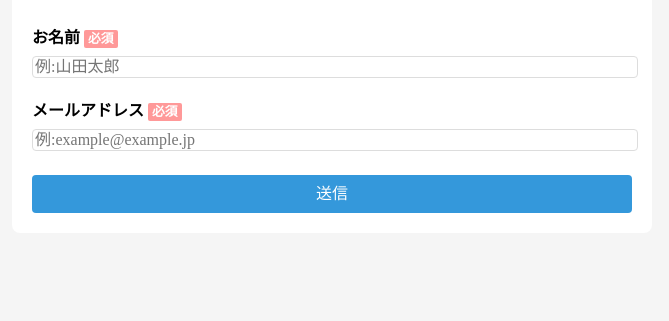
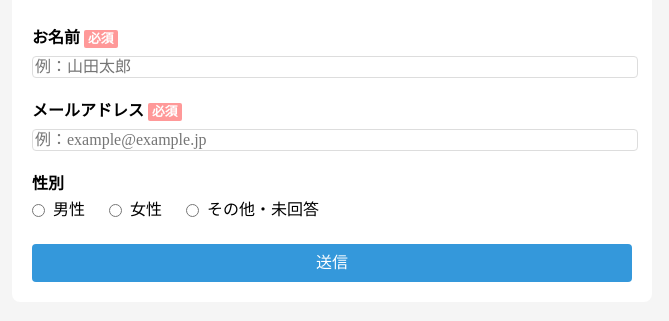
Before and after one commit to Yuto299/tomosta-form, a plain HTML site: page index.html in a window 1280 px wide. Shown: the part 95-416 px from the top of the page, without its empty margins (308-977 px from the left). Drawn offline with Linux system fonts and the light colour scheme.

Commit message:
ラジオボタン実装完了

```diff
--- a/css/style.css
+++ b/css/style.css
@@ -29,7 +29,8 @@ h1 {
   margin-bottom: 1.5rem;
 }
 
-input {
+input[type='text'],
+input[type='email'] {
   border: 1px solid #ddd;
   border-radius: 4px;
   font-size: 16px;
@@ -66,3 +67,24 @@ button:hover {
   margin-left: 4px;
   color: #fff;
 }
+
+.radio-group {
+  display: flex;
+  gap: 1.5rem;
+  margin-top: 0.5rem;
+}
+
+.radio-group label {
+  display: flex;
+  align-items: center;
+  font-weight: normal;
+  margin: 0;
+  gap: 0.5rem;
+}
+
+@media (max-width: 680px) {
+  .radio-group {
+    flex-direction: column;
+    gap: 0.5rem;
+  }
+}
--- a/index.html
+++ b/index.html
@@ -6,17 +6,37 @@
     <link rel="stylesheet" href="./css/style.css" />
     <title>入会フォーム</title>
   </head>
+
   <body>
     <div class="container">
       <h1>入会フォーム</h1>
       <form action="" method="post">
         <div class="form-group">
           <label for="myname">お名前<span class="required">必須</span></label>
-          <input type="text" id="myname" name="myname" placeholder="例:山田太郎" required />
+          <input type="text" id="myname" name="myname" placeholder="例：山田太郎" required />
         </div>
+
         <div class="form-group">
           <label for="email">メールアドレス<span class="required">必須</span></label>
-          <input type="email" id="email" name="email" placeholder="例:example@example.jp" required />
+          <input type="email" id="email" name="email" placeholder="例：example@example.jp" required />
+        </div>
+
+        <div class="form-group">
+          <label>性別</label>
+          <div class="radio-group">
+            <label>
+              <input type="radio" name="gender" value="male" />
+              <span>男性</span>
+            </label>
+            <label>
+              <input type="radio" name="gender" value="female" />
+              <span>女性</span>
+            </label>
+            <label>
+              <input type="radio" name="gender" value="" />
+              <span>その他・未回答</span>
+            </label>
+          </div>
         </div>
 
         <button type="submit">送信</button>
```
